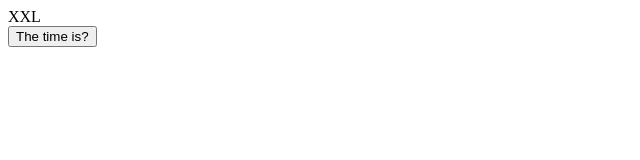
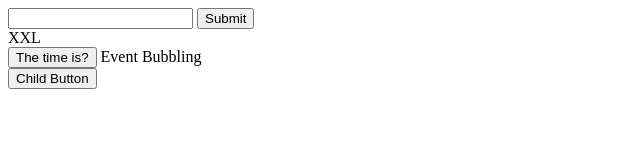
Before and after one commit to AryanSahu/JSLangFeatures, a plain HTML site: page index.html in a window 1280 px wide. Shown: the whole page, without its empty margins (0-640 px from the left). Drawn offline with Linux system fonts and the light colour scheme.

Commit message:
Event Bubbling

```diff
--- a/index.html
+++ b/index.html
@@ -15,11 +15,26 @@
         <!--[if lt IE 7]>
             <p class="browsehappy">You are using an <strong>outdated</strong> browser. Please <a href="#">upgrade your browser</a> to improve your experience.</p>
         <![endif]-->
+
+        <form action="/action_page.php" method="post">
+            <input type="text" name="fname" required>
+            <input type="submit" value="Submit">
+          </form>
+
          <div id="demo"></div>
 
         <button onclick="this.innerHTML = Date()">The time is?</button>
 
 
+Event Bubbling
+<div id="gparent">
+    <div id="parent">
+        <button id="child">Child Button</button>
+      </div>
+
+</div>
+
+
         <script src="index.js" async defer></script>
     </body>
 </html>
--- a/index.js
+++ b/index.js
@@ -236,3 +236,25 @@ return "XXL";
 
 mycar = new Car("Ford",12000);
 document.getElementById("demo").innerHTML = Car.specification();
+
+//Unlike functions, and other JavaScript declarations, class declarations are not hoisted.
+
+
+// Event Bubbling
+var parent = document.querySelector('#parent');
+
+  parent.addEventListener('click', function(){
+    console.log("Parent clicked");
+  });
+
+var child = document.querySelector('#child');
+
+  child.addEventListener('click', function(){
+    console.log("Child clicked");
+  });
+
+  var gparent=document.querySelector('#gparent');
+
+  gparent.addEventListener('click',function(){
+    console.log("grand parent")
+  })
```
